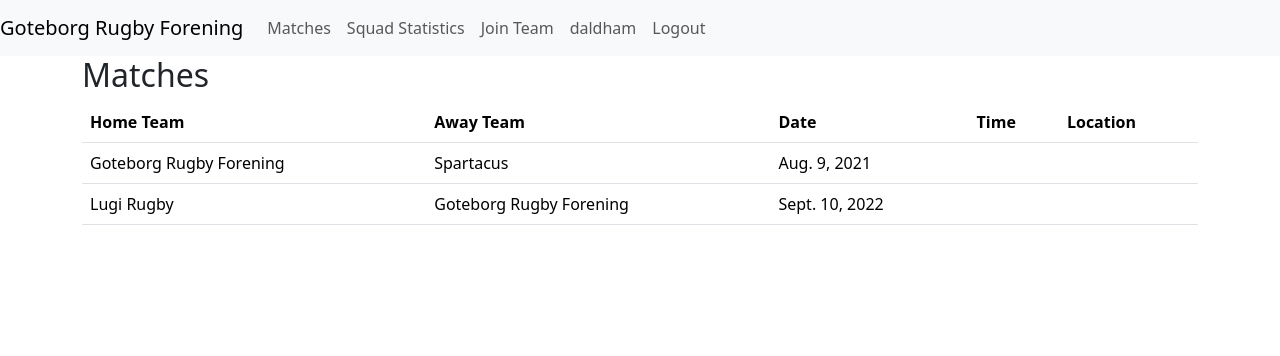
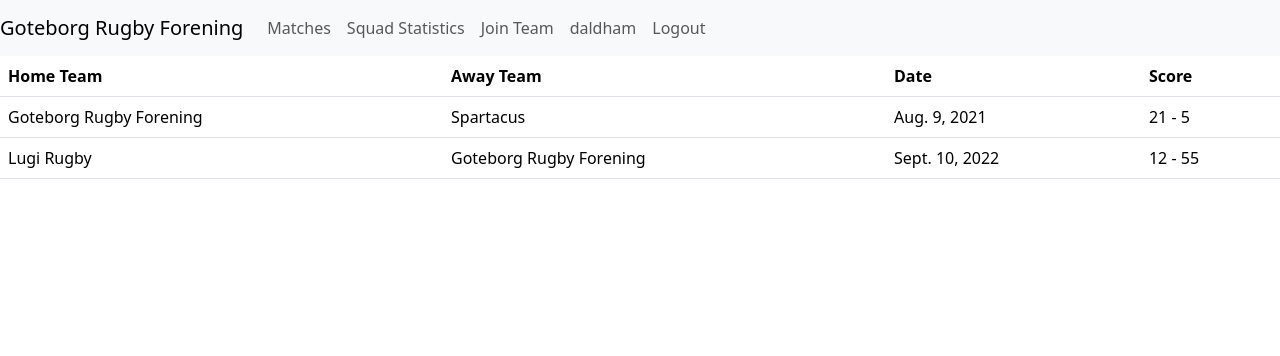
Before and after one commit to danielaldham/rugbystats, a Django app: page /matches/ in a window 1280 px wide. Shown: the top 356 px of the page. Run offline with Django 4.2, Linux system fonts and the light colour scheme; a user stored in the database is signed in; data comes from the database, SQL or seed files in the repository; both versions use the stored data as it was after the commit.

Commit message:
update match view and template

```diff
--- a/rugbystats/stats/models.py
+++ b/rugbystats/stats/models.py
@@ -34,6 +34,7 @@ class Match(models.Model):
     home_score = models.IntegerField(default=0)
     away_score = models.IntegerField(default=0)
 
+
 class MatchStatistic(models.Model):
     match = models.ForeignKey(Match, on_delete=models.CASCADE)
     player = models.ForeignKey(Player, on_delete=models.CASCADE)
--- a/rugbystats/stats/templates/base.html
+++ b/rugbystats/stats/templates/base.html
@@ -40,7 +40,7 @@
             <ul class="navbar-nav">
                 {% if user.is_authenticated %}
                 <li class="nav-item">
-                    <a class="nav-link" href="#">{{ user.username }}</a>
+                    <a class="nav-link" href="{% url 'index' %}">{{ user.username }}</a>
                 </li>
                 <li class="nav-item">
                     <a class="nav-link" href="{% url 'logout' %}">Logout</a>
--- a/rugbystats/stats/templates/matches.html
+++ b/rugbystats/stats/templates/matches.html
@@ -1,16 +1,14 @@
 {% extends 'base.html' %}
 
 {% block content %}
-<div class="container">
-    <h2> Matches</h2>
+{% if matches %}
   <table class="table">
     <thead>
       <tr>
         <th>Home Team</th>
         <th>Away Team</th>
         <th>Date</th>
-                <th>Time</th>
-                <th>Location</th>
+        <th>Score</th>
       </tr>
     </thead>
     <tbody>
@@ -19,11 +17,13 @@
           <td>{{ match.home_team }}</td>
           <td>{{ match.away_team }}</td>
           <td>{{ match.date }}</td>
-                <td>{{ match.time }}</td>
-                <td>{{ match.location }}</td>
+          <td>{{ match.home_score }} - {{ match.away_score }}</td>
         </tr>
       {% endfor %}
     </tbody>
   </table>
-</div>
+{% else %}
+  <p>No matches found. You can join a team using the Join Team link above.</p>
+{% endif %}
+
 {% endblock %}
--- a/rugbystats/stats/views.py
+++ b/rugbystats/stats/views.py
@@ -2,6 +2,8 @@ from django.shortcuts import render, redirect
 from django.contrib.auth import authenticate, login, logout
 from django.contrib.auth.forms import UserCreationForm
 from django.contrib import messages
+from django.db.models import Q
+
 
 from django import forms
 
@@ -34,13 +36,10 @@ def index(request):
     return render(request, 'index.html')
 
 def matches(request):
-    if request.user.is_authenticated:
-        team = request.user.team
-        matches = Match.objects.filter(home_team=team) | Match.objects.filter(away_team=team)
-        context = {'matches': matches}
-        return render(request, 'matches.html', context)
-    else:
-        return render(request, 'matches.html')
+    user_team = request.user.team
+    matches = Match.objects.filter(Q(home_team=user_team) | Q(away_team=user_team))
+    return render(request, 'matches.html', {'matches': matches})
+
 
 def squad_stats(request):
     team = Team.objects.get(user=request.user)
```
Also changed, not shown: rugbystats/db.sqlite3. Lines whose indentation alone changed are shown as unchanged.
